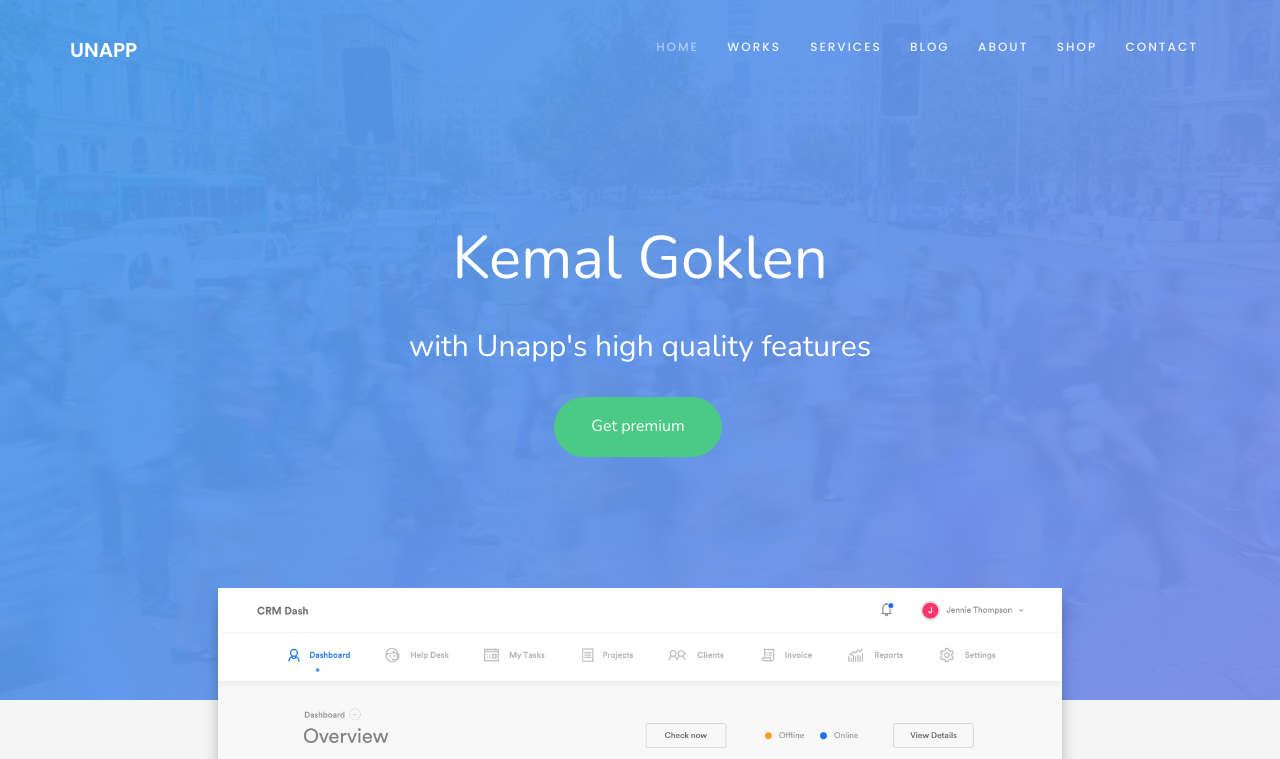
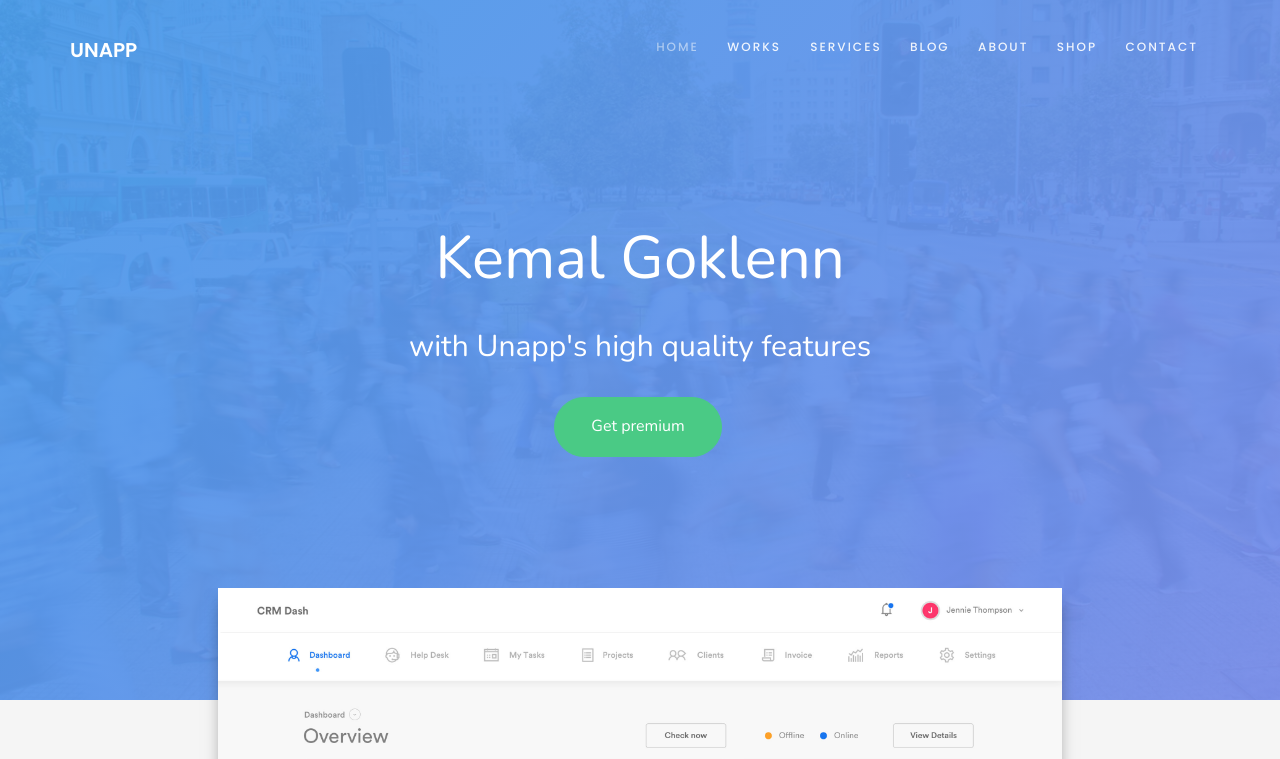
Before and after one commit to turgaykemalgoklen/bcfmcase16062020, a plain HTML site: page index.html in a window 1280 px wide. Shown: the top 759 px of the page. Drawn offline with nearby package versions, Linux system fonts and the light colour scheme; files whose address does not match are found by name.

Commit message:
Changed  index.html

```diff
--- a/index.html
+++ b/index.html
@@ -90,7 +90,7 @@
 					<div class="container">
 						<div class="col-md-12 col-md-offset-0">
 							<div class="animate-box">
-								<h2>Kemal Goklen</h2>
+								<h2>Kemal Goklenn</h2>
 								<p>with Unapp's high quality features</p>
 								<p><a href="gallery.html" class="btn btn-primary btn-lg btn-custom">Get premium</a></p>
 							</div>
```
